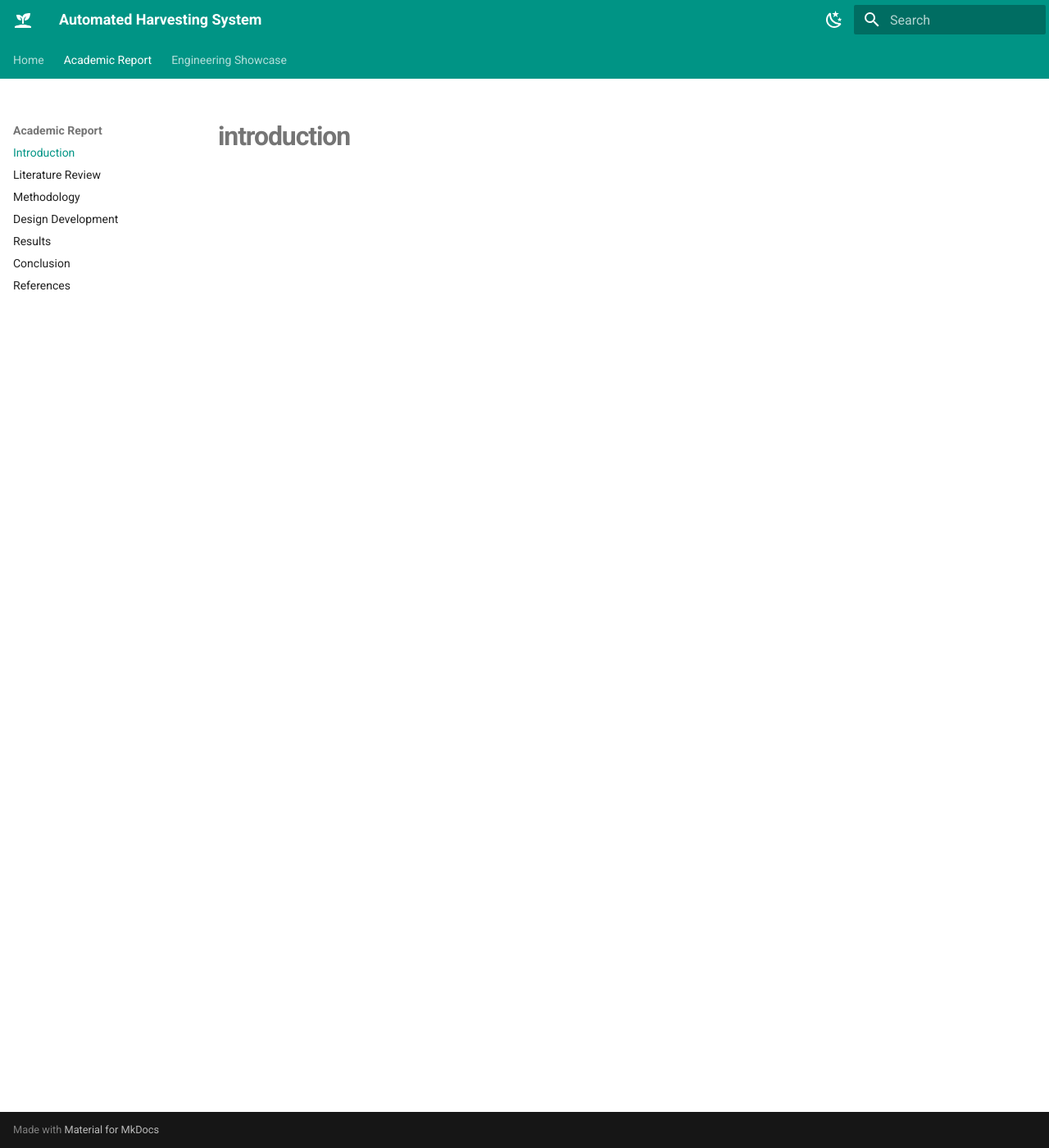
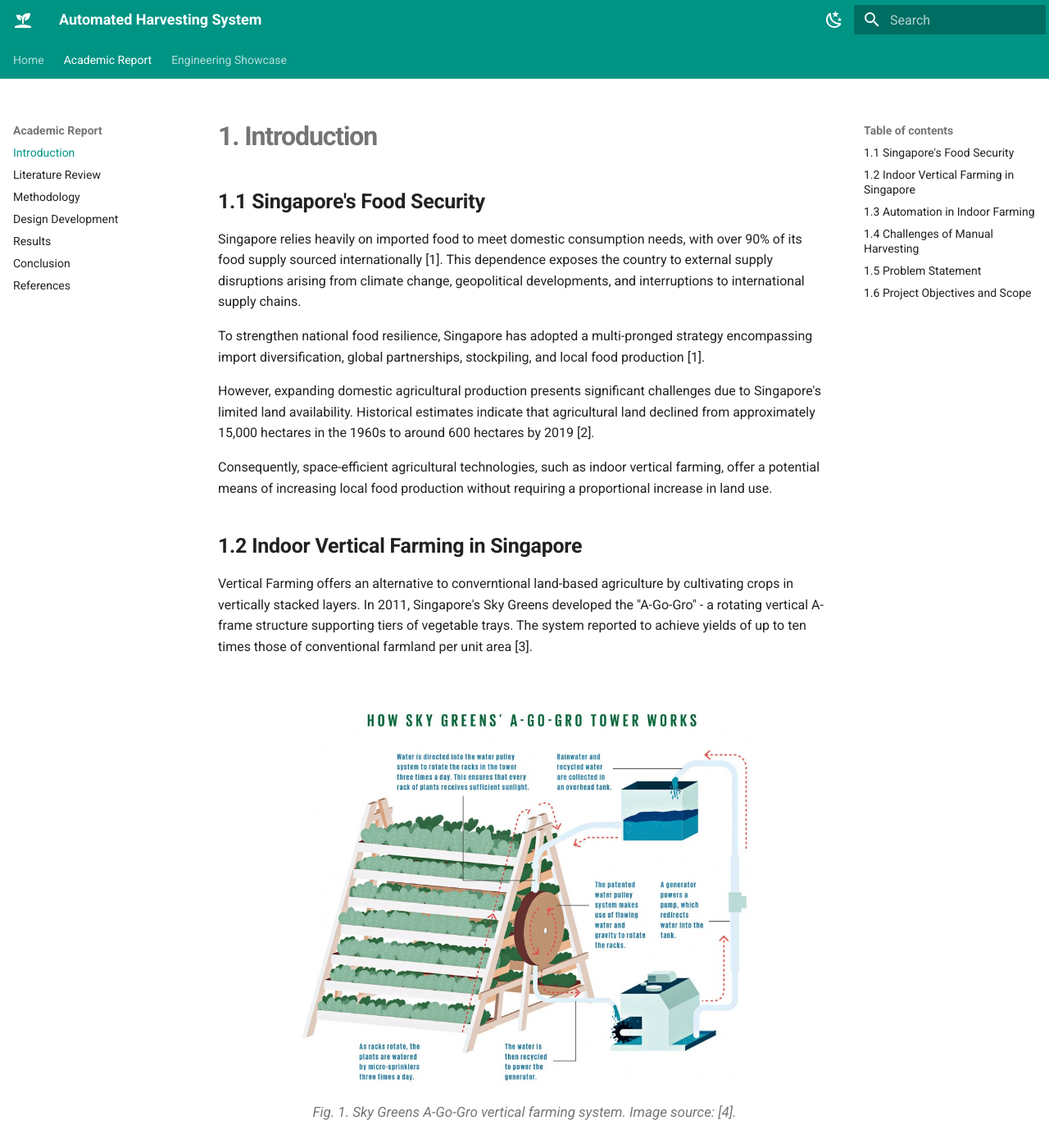
Before and after one commit to Cjoshd/IS-402-, an MkDocs documentation site: the page built from docs/report/introduction.md, in a window 1280 px wide and 1400 px high. Shown: the whole window at 82% size. Built offline with MkDocs 1.6.1 and Material for MkDocs 9.7.7, drawn with Linux system fonts in a browser that asks for light colours; some of the changed text lies outside the part shown.

```diff
--- a/docs/report/introduction.md
+++ b/docs/report/introduction.md
@@ -1 +1,61 @@
-# introduction
+
+# 1. Introduction
+
+## 1.1 Singapore's Food Security
+
+Singapore relies heavily on imported food to
+meet domestic consumption needs, with over
+90% of its food supply sourced internationally [1]. This dependence exposes the country to external supply
+ disruptions arising from climate change, geopolitical
+  developments, and interruptions to international
+   supply chains.
+
+To strengthen national food resilience, Singapore has adopted a multi-pronged strategy encompassing import diversification, global partnerships, stockpiling, and local food production [1].
+
+However, expanding domestic agricultural production presents significant challenges due to Singapore's limited land availability. Historical estimates indicate that agricultural land declined from approximately 15,000 hectares in the 1960s to around 600 hectares by 2019 [2].
+
+Consequently, space-efficient agricultural technologies, such as indoor vertical farming, offer a potential means of increasing local food production without requiring a proportional increase in land use.
+
+## 1.2 Indoor Vertical Farming in Singapore
+
+Vertical Farming offers an alternative to converntional land-based agriculture by cultivating crops in vertically stacked layers. In 2011, Singapore's Sky Greens developed the "A-Go-Gro" - a rotating vertical A-frame structure supporting tiers of vegetable trays. The system reported to achieve yields of up to ten times those of conventional farmland per unit area [3].
+
+
+<figure markdown>
+  ![Sky Greens A-Go-Gro vertical farming system](../images/skygreens.jpg){ width="550" }
+
+  <figcaption>
+    Fig. 1. Sky Greens A-Go-Gro vertical farming system.
+    Image source: [4].
+  </figcaption>
+</figure>
+
+
+Modern Vertical Farms use controlled-environment technologies like artificial lighting, climate control and recirculating hydroponic systems to regulate growing conditions [5]. These technologies enable consistent, year-round cultivation by reducing dependence on external environmental conditions.
+
+Indoor vertical farming can improve water-use efficiency. Hydroponic systems reduce water losses through drip irrigation and recirculating nutrients solutions, with reported water savigns reaching up to 95% compared with traditional cultivation under controlled conditions [6].
+
+<figure markdown>
+  ![Water recirculation in Hydroponic Systems](../images/waterrecirculate.png){ width="550" }
+
+  <figcaption>
+    Fig. 2. Recirculating Hydroponics System.
+    Image source: [7].
+  </figcaption>
+</figure>
+
+## 1.3 Automation in Indoor Farming
+
+Content to be developed.
+
+## 1.4 Challenges of Manual Harvesting
+
+Content to be developed.
+
+## 1.5 Problem Statement
+
+Content to be developed.
+
+## 1.6 Project Objectives and Scope
+
+Content to be developed.
--- a/docs/stylesheets/extra.css
+++ b/docs/stylesheets/extra.css
@@ -73,3 +73,17 @@
   background: #e9eff0;
   overflow: hidden;
 }
+
+
+/* Academic report figures */
+.md-typeset figure {
+  text-align: center;
+  margin: 2rem auto;
+}
+
+.md-typeset figcaption {
+  max-width: 100%;
+  text-align: center;
+  font-size: 0.85rem;
+  color: var(--md-default-fg-color--light);
+}
```
Also changed, not shown: docs/report/references.md (+46 -1 lines), docs/images/skygreens.jpg (added), docs/images/waterrecirculate.png (added).
